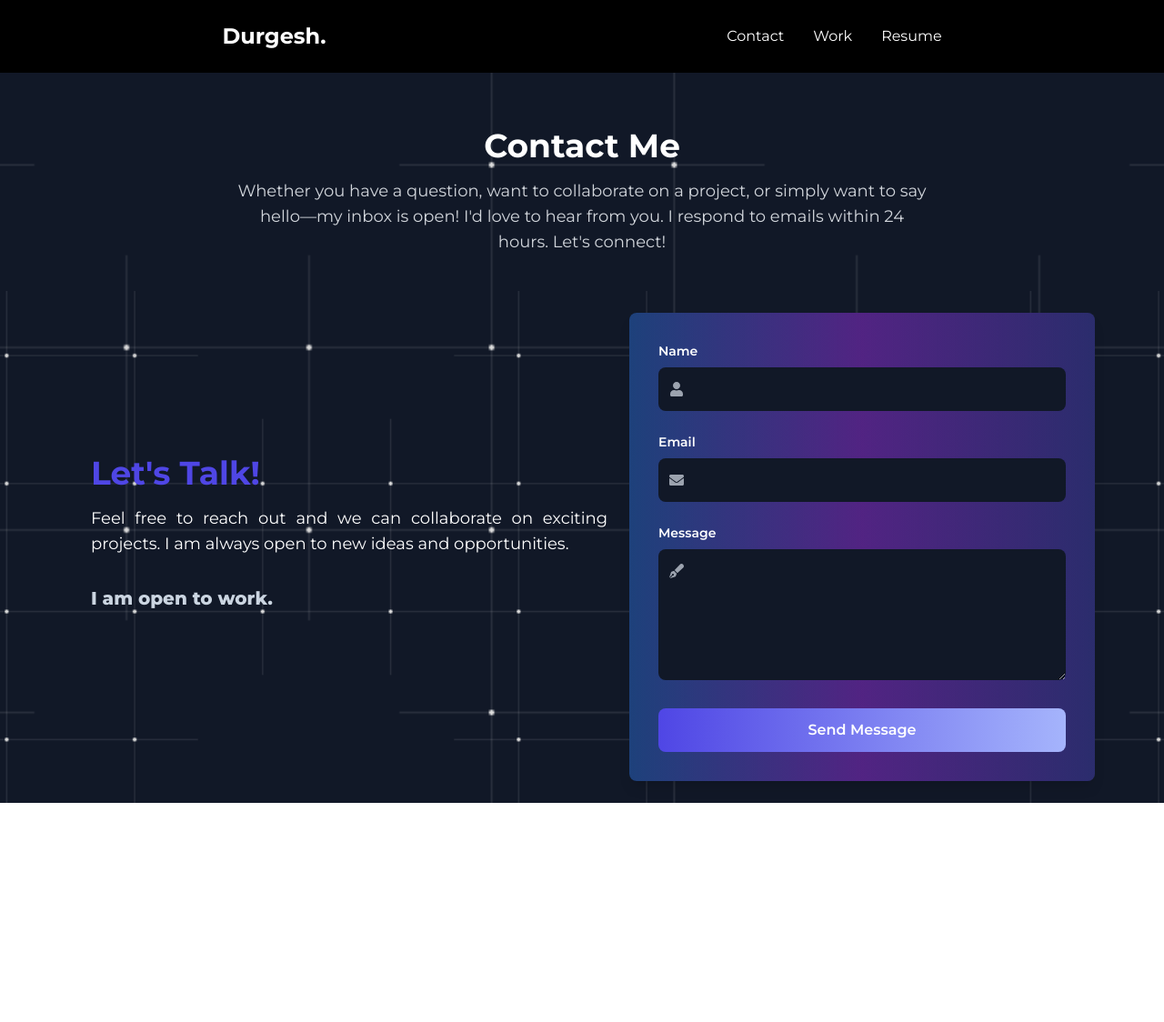
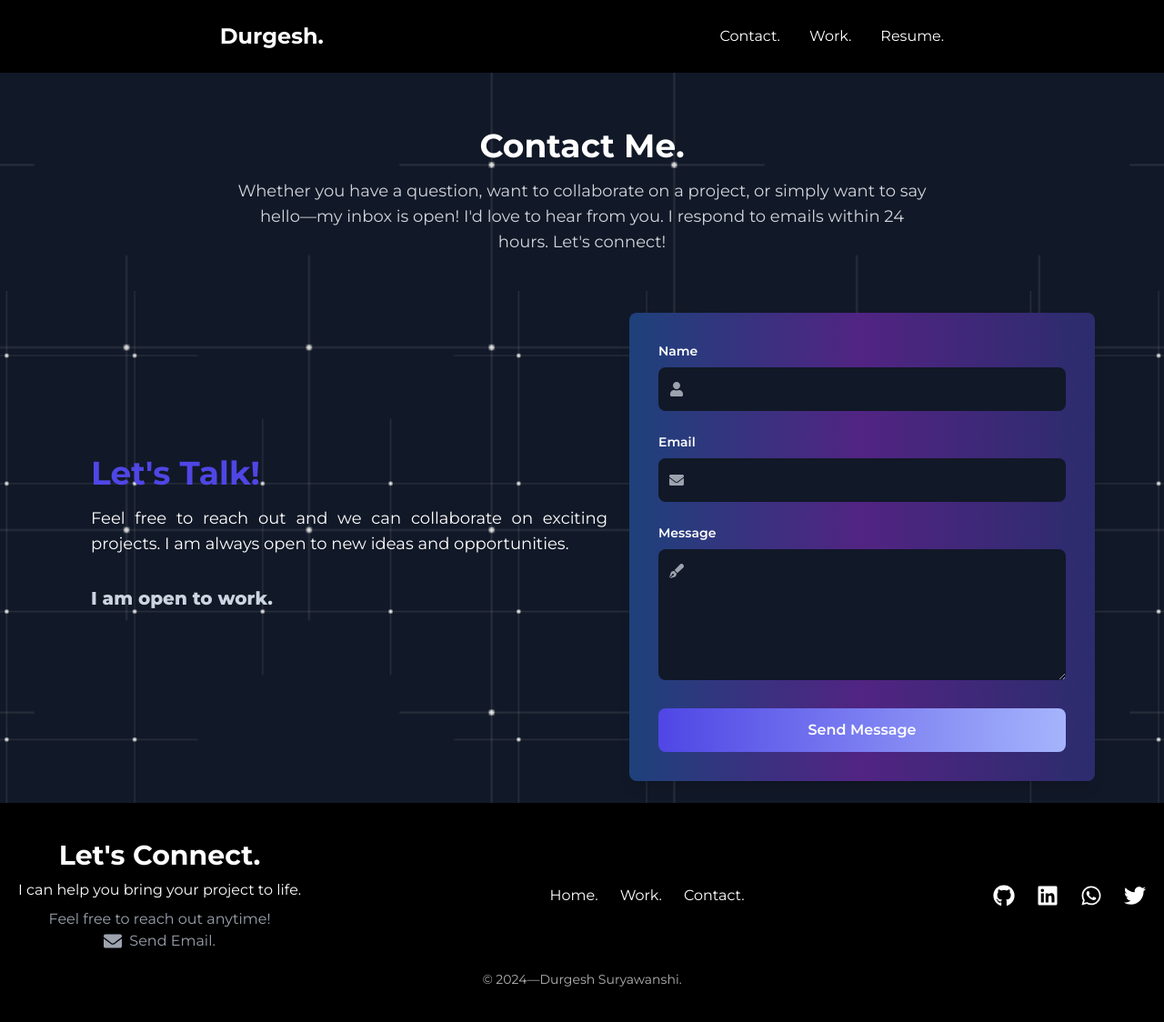
Before and after one commit to Durgesh18-p/Durgesh, a React (Vite) app: page /contact in a window 1280 px wide. Shown: the top 1124 px of the page at 91% size. Before the commit the page ends 883 px from the top, so only its background shows below. Built offline with nearby package versions, Linux system fonts and the light colour scheme.

Commit message:
Footer done

```diff
--- a/src/App.jsx
+++ b/src/App.jsx
@@ -2,6 +2,7 @@ import Navigation from "./components/Navigation";
 import Home from "./pages/Home";
 import Work from "./pages/Work";
 import Contact from "./pages/Contact";
+import Footer from "./components/Footer";
 import { BrowserRouter, Routes, Route } from "react-router-dom";
 
 const App = () => {
@@ -16,6 +17,7 @@ const App = () => {
             <Route path="/work" element={<Work />} />
           </Routes>
         </div>
+        <Footer />
       </BrowserRouter>
     </div>
   );
--- a/src/components/ContactMe.jsx
+++ b/src/components/ContactMe.jsx
@@ -46,7 +46,7 @@ const ContactMe = () => {
         initial={{ opacity: 0, y: -50 }}
         animate={{ opacity: 1, y: 0, transition: { duration: 1 } }}
       >
-        Contact Me
+        Contact Me.
       </motion.h2>
       <motion.div
         className="flex flex-col md:flex-row justify-center min-h-screen bg-[#111827] text-white p-6"
--- /dev/null
+++ b/src/components/Footer.jsx
@@ -0,0 +1,115 @@
+import { Link } from "react-router-dom";
+import {
+  FaGithub,
+  FaLinkedin,
+  FaWhatsapp,
+  FaTwitter,
+  FaEnvelope,
+} from "react-icons/fa";
+
+const Footer = () => {
+  return (
+    <footer className="bg-black text-white py-10 px-5">
+      <div className="container mx-auto flex flex-col items-center text-center md:flex-row md:justify-between">
+        <div className="mb-5 md:mb-0">
+          <h1 className="text-3xl font-bold mb-2">Let&apos;s Connect.</h1>
+          <p className="mb-2">I can help you bring your project to life.</p>
+          <p className="text-gray-400">Feel free to reach out anytime!</p>
+
+          {/* Email Section */}
+          <div>
+            <a
+              href="mailto:your-email@example.com"
+              className="flex items-center justify-center text-gray-400 hover:text-white transition duration-300"
+            >
+              <FaEnvelope className="mr-2 text-xl" />
+              Send Email.
+            </a>
+          </div>
+        </div>
+
+        {/* Navigation Links */}
+        <div className="mb-5 md:mb-0">
+          <ul className="flex justify-center space-x-6">
+            <li>
+              <Link
+                to="/"
+                className="hover:text-gray-400 transition duration-300"
+              >
+                Home.
+              </Link>
+            </li>
+            <li>
+              <Link
+                to="/work"
+                className="hover:text-gray-400 transition duration-300"
+              >
+                Work.
+              </Link>
+            </li>
+            <li>
+              <Link
+                to="/contact"
+                className="hover:text-gray-400 transition duration-300"
+              >
+                Contact.
+              </Link>
+            </li>
+          </ul>
+        </div>
+
+        {/* Social Media Icons */}
+        <div>
+          <ul className="flex justify-center space-x-6">
+            <li>
+              <a
+                href="https://github.com/Durgesh18-p"
+                target="_blank"
+                rel="noopener noreferrer"
+                className="relative group flex items-center justify-center"
+              >
+                <FaGithub className="text-2xl transition-transform duration-300 transform group-hover:scale-110" />
+              </a>
+            </li>
+            <li>
+              <a
+                href="https://www.linkedin.com/in/durgesh-suryawanshi-056a58230/"
+                target="_blank"
+                rel="noopener noreferrer"
+                className="relative group flex items-center justify-center"
+              >
+                <FaLinkedin className="text-2xl transition-transform duration-300 transform group-hover:scale-110" />
+              </a>
+            </li>
+            <li>
+              <a
+                href="https://wa.me/+919405807468"
+                target="_blank"
+                rel="noopener noreferrer"
+                className="relative group flex items-center justify-center"
+              >
+                <FaWhatsapp className="text-2xl transition-transform duration-300 transform group-hover:scale-110" />
+              </a>
+            </li>
+            <li>
+              <a
+                href="https://x.com/Suryadurgesh_18"
+                target="_blank"
+                rel="noopener noreferrer"
+                className="relative group flex items-center justify-center"
+              >
+                <FaTwitter className="text-2xl transition-transform duration-300 transform group-hover:scale-110" />
+              </a>
+            </li>
+          </ul>
+        </div>
+      </div>
+
+      <div className="text-center mt-5">
+        <p className="text-sm opacity-70">© 2024—Durgesh Suryawanshi.</p>
+      </div>
+    </footer>
+  );
+};
+
+export default Footer;
--- a/src/components/HeroSection.jsx
+++ b/src/components/HeroSection.jsx
@@ -18,7 +18,7 @@ const HeroSection = () => {
         <img
           src={logo}
           alt="logo"
-          className="w-[200px] sm:w-[250px] md:w-[350px]"
+          className="w-[200px] sm:w-[350px] md:w-[350px]"
         />
       </motion.div>
 
--- a/src/components/Navigation.jsx
+++ b/src/components/Navigation.jsx
@@ -2,6 +2,7 @@ import { useState } from "react";
 import { motion } from "framer-motion";
 import { FiMenu, FiX } from "react-icons/fi";
 import { Link } from "react-router-dom";
+import pdf from "../assets/Durgesh_Suryawanshi.pdf";
 
 const Navigation = () => {
   const [isOpen, setIsOpen] = useState(false);
@@ -27,12 +28,16 @@ const Navigation = () => {
         <div className="hidden md:flex space-x-8">
           <ul className="flex space-x-8">
             <li className="hover:text-gray-400 cursor-pointer">
-              <Link to="/contact">Contact</Link>
+              <Link to="/contact">Contact.</Link>
             </li>
             <li className="hover:text-gray-400 cursor-pointer">
-              <Link to="/work">Work</Link>
+              <Link to="/work">Work.</Link>
             </li>
-            <li className="hover:text-gray-400 cursor-pointer">Resume</li>
+            <li className="hover:text-gray-400 cursor-pointer flex items-center">
+              <a href={pdf} target="_blank" rel="noopener noreferrer">
+                Resume.
+              </a>
+            </li>
           </ul>
         </div>
 
@@ -50,26 +55,28 @@ const Navigation = () => {
           initial={{ opacity: 0, x: "-100%" }}
           animate={{ opacity: 1, x: 0 }}
           exit={{ opacity: 0, x: "-100%" }}
-          className=" pt-32 fixed inset-0 bg-gray-900 text-white flex flex-col items-center justify-center space-y-6 z-50"
+          className="pt-32 fixed inset-0 bg-gray-900 text-white flex flex-col items-center justify-center space-y-6 z-50"
         >
           <ul className="text-center text-2xl space-y-4">
             <li
               className="hover:text-gray-400 cursor-pointer"
               onClick={toggleMenu}
             >
-              <Link to="/contact">Contact</Link>
+              <Link to="/contact">Contact.</Link>
             </li>
             <li
               className="hover:text-gray-400 cursor-pointer"
               onClick={toggleMenu}
             >
-              <Link to="/work">Work</Link>
+              <Link to="/work">Work.</Link>
             </li>
             <li
-              className="hover:text-gray-400 cursor-pointer"
+              className="hover:text-gray-400 cursor-pointer flex items-center"
               onClick={toggleMenu}
             >
-              Resume
+              <a href={pdf} target="_blank" rel="noopener noreferrer">
+                Resume.
+              </a>
             </li>
           </ul>
           <FiX
--- a/src/pages/Contact.jsx
+++ b/src/pages/Contact.jsx
@@ -1,4 +1,4 @@
-import { useRef, useState } from "react"; // Import useState to track rotation values
+import { useRef, useState } from "react";
 import emailjs from "@emailjs/browser";
 import { motion, useInView } from "framer-motion";
 import { ToastContainer, toast } from "react-toastify";
@@ -10,7 +10,6 @@ const Contact = () => {
   const form = useRef();
   const isInView = useInView(form, { once: true });
 
-  // State for rotation values
   const [rotateX, setRotateX] = useState(0);
   const [rotateY, setRotateY] = useState(0);
 
@@ -35,20 +34,18 @@ const Contact = () => {
       );
   };
 
-  // Handle mouse move for 3D rotation effect
   const handleMouseMove = (e) => {
     const { left, top, width, height } =
       e.currentTarget.getBoundingClientRect();
-    const x = e.clientX - (left + width / 2); // Calculate the X relative to the center
-    const y = e.clientY - (top + height / 2); // Calculate the Y relative to the center
-    const rotateXValue = (-y / height) * 15; // Scale the Y movement for rotation
-    const rotateYValue = (x / width) * 15; // Scale the X movement for rotation
+    const x = e.clientX - (left + width / 2);
+    const y = e.clientY - (top + height / 2);
+    const rotateXValue = (-y / height) * 15;
+    const rotateYValue = (x / width) * 15;
 
     setRotateX(rotateXValue);
     setRotateY(rotateYValue);
   };
 
-  // Reset 3D rotation when mouse leaves
   const handleMouseLeave = () => {
     setRotateX(0);
     setRotateY(0);
@@ -64,16 +61,14 @@ const Contact = () => {
         backgroundPosition: "center",
       }}
     >
-      {/* Contact Me Heading */}
       <motion.h2
         className="text-4xl font-bold text-center text-white mt-8"
         initial={{ opacity: 0, y: -50 }}
         animate={{ opacity: 1, y: 0, transition: { duration: 1 } }}
       >
-        Contact Me
+        Contact Me.
       </motion.h2>
 
-      {/* Description */}
       <motion.p
         className="lg:text-center text-justify text-lg text-gray-300 mt-4 mb-10 px-4 md:px-20 lg:px-64 "
         initial={{ opacity: 0, y: 50 }}
@@ -84,7 +79,6 @@ const Contact = () => {
         to emails within 24 hours. Let's connect!
       </motion.p>
 
-      {/* Main Form Section */}
       <motion.div
         className="flex flex-col md:flex-row justify-center text-white p-6 items-center"
         initial={{ opacity: 0 }}
@@ -96,7 +90,6 @@ const Contact = () => {
           backgroundPosition: "center",
         }}
       >
-        {/* Left Section with Animation */}
         <motion.div
           className="md:w-1/2 w-full flex flex-col justify-center items-start p-6 mb-10 md:mb-0"
           initial={{ x: -200, opacity: 0 }}
@@ -121,7 +114,6 @@ const Contact = () => {
             I am always open to new ideas and opportunities.
           </motion.p>
 
-          {/* Unique animation for "I am open to work" */}
           <motion.p
             className="text-xl font-extrabold mb-8 text-[#cbd5e1]"
             initial={{ opacity: 0, y: 50 }}
@@ -133,7 +125,7 @@ const Contact = () => {
               stiffness: 200,
             }}
             whileHover={{
-              scale: 1.1, // Optional hover effect for added interaction
+              scale: 1.1,
               transition: { duration: 0.3 },
             }}
           >
@@ -141,17 +133,16 @@ const Contact = () => {
           </motion.p>
         </motion.div>
 
-        {/* Form with 3D Hover Animation */}
         <motion.form
           ref={form}
           className="md:w-1/2 w-full max-w-lg bg-gradient-to-r from-black to-gray-800 p-8 rounded-lg shadow-lg relative"
           onSubmit={sendEmail}
-          onMouseMove={handleMouseMove} // Add mouse move handler
-          onMouseLeave={handleMouseLeave} // Add mouse leave handler
+          onMouseMove={handleMouseMove}
+          onMouseLeave={handleMouseLeave}
           initial={{ opacity: 0 }}
           animate={{ opacity: 1, transition: { delay: 0.5, duration: 0.8 } }}
           style={{
-            transform: `rotateX(${rotateX}deg) rotateY(${rotateY}deg)`, // Apply the rotation based on mouse position
+            transform: `rotateX(${rotateX}deg) rotateY(${rotateY}deg)`,
             transition: "transform 0.1s",
           }}
         >
--- a/src/pages/Home.jsx
+++ b/src/pages/Home.jsx
@@ -7,7 +7,9 @@ const Home = () => {
   return (
     <>
       <HeroSection></HeroSection>
-      <About />
+      <div id="about">
+        <About />
+      </div>
       <Work />
       <ContactMe />
     </>
```
Also changed, not shown: src/components/About.jsx (+17 -27 lines).
